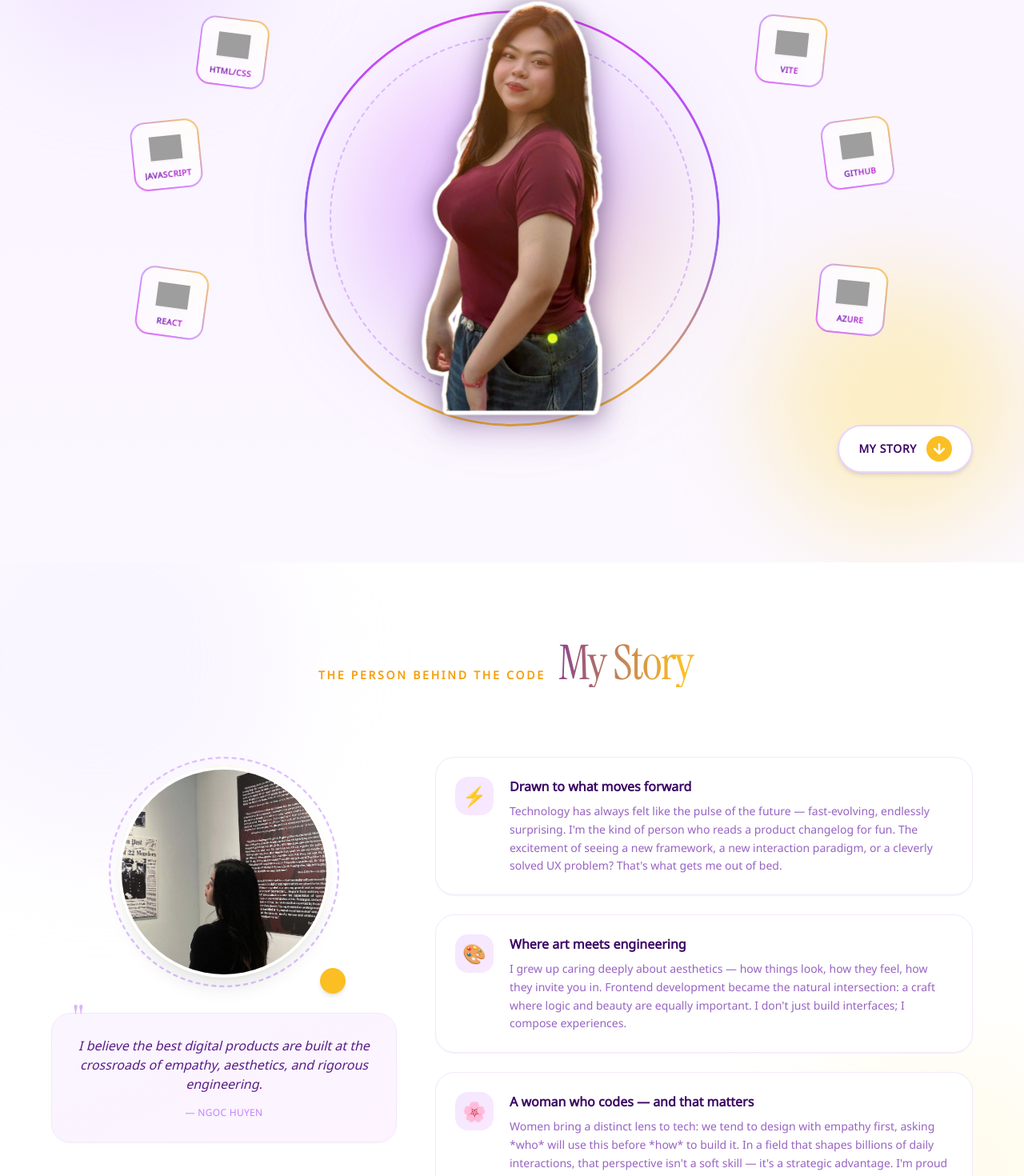
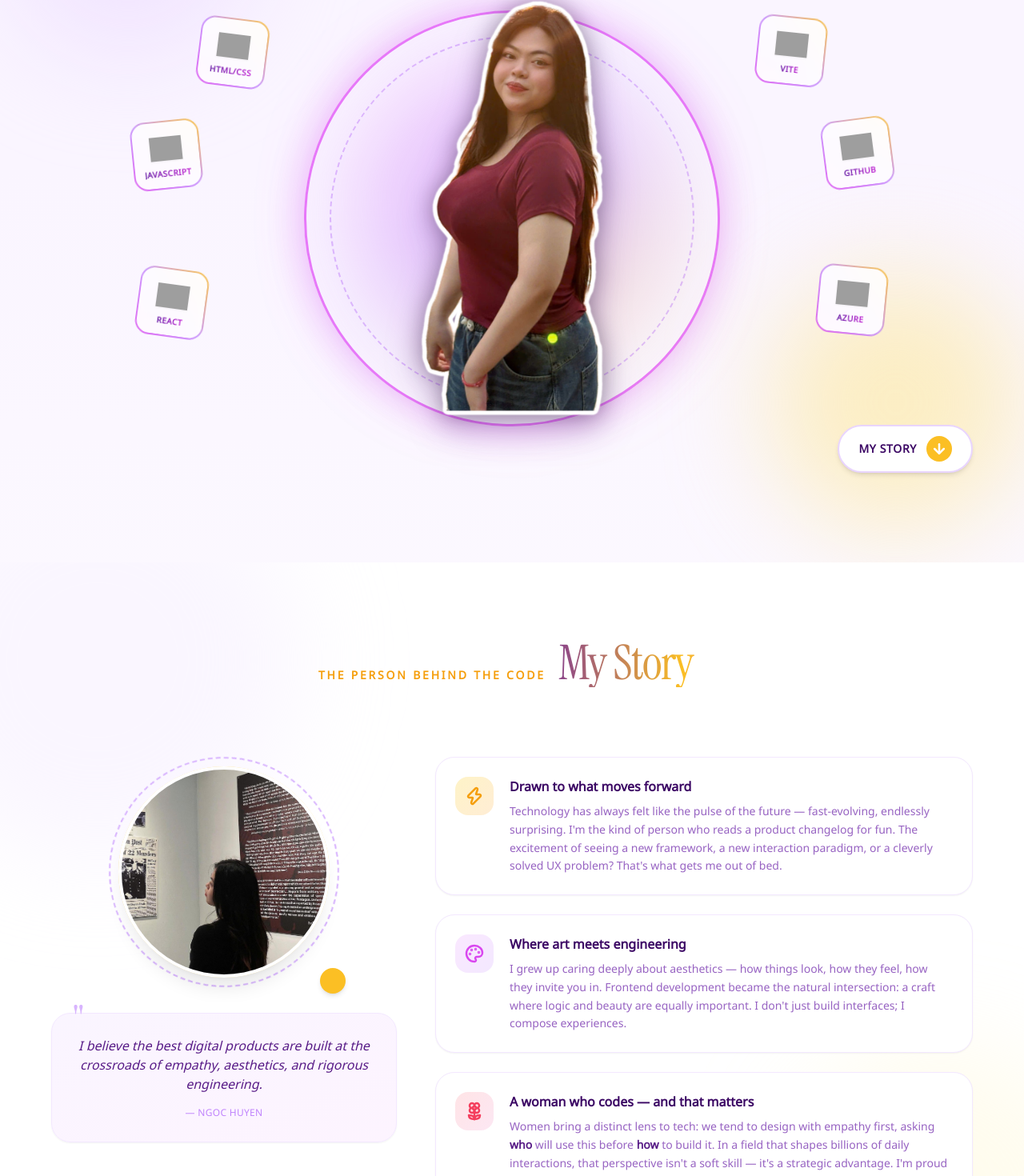
Before and after one commit to NgocHuyen2309/Personal_Web_Portfolio, a React (Vite) app: page / in a window 1280 px wide. Shown: the part 1083-2553 px from the top of the page at 80% size. Built offline with nearby package versions, Linux system fonts and the light colour scheme; grey boxes are pictures that could not be loaded.

Commit message:
feat: optimize responsive layouts and update UI icons
- Reverse HeroSection layout on mobile
- Add background blur to Header logo on scroll
- Optimize ProfileSection rendering and adjust Tablet sizes to fix icon clipping
- Update MyStorySection with Lucide icons and highlighted text formatting

```diff
--- a/src/components/Header.tsx
+++ b/src/components/Header.tsx
@@ -16,7 +16,7 @@ export function Header() {
       transition={{ duration: 0.8, ease: "easeOut" }}
       className="fixed top-0 left-0 w-full z-50 px-6 py-4 flex items-center justify-between"
     >
-      <a href="https://github.com/NgocHuyen2309" target="_blank" rel="noreferrer" className="flex items-center gap-2 text-purple-950 hover:text-amber-500 transition-colors cursor-pointer">
+      <a href="https://github.com/NgocHuyen2309" target="_blank" rel="noreferrer" className="flex items-center gap-2 text-purple-950 hover:text-amber-500 transition-colors cursor-pointer bg-white/70 backdrop-blur-md px-4 py-2 rounded-full border border-purple-100/50 shadow-sm">
         <Flower2 className="w-6 h-6 text-amber-500" />
         <span className="font-serif text-xl font-medium tracking-tight">Hoenne2309</span>
       </a>
--- a/src/components/HeroSection.tsx
+++ b/src/components/HeroSection.tsx
@@ -13,10 +13,10 @@ export function HeroSection() {
       <div className="absolute top-20 left-10 w-64 h-64 bg-purple-200/40 blur-3xl rounded-full mix-blend-multiply" />
       <div className="absolute bottom-20 right-10 w-80 h-80 bg-amber-200/30 blur-3xl rounded-full mix-blend-multiply" />
 
-      <div className="max-w-6xl w-full grid grid-cols-1 lg:grid-cols-2 gap-12 items-center z-10">
+      <div className="max-w-6xl w-full flex flex-col-reverse lg:grid lg:grid-cols-2 gap-8 lg:gap-12 items-center z-10 mt-10 lg:mt-0">
 
         {/* Left: Typography */}
-        <div className="flex flex-col gap-6">
+        <div className="flex flex-col gap-4 lg:gap-6 items-center text-center lg:items-start lg:text-left">
           <motion.div
             initial={{ opacity: 0, x: -30 }}
             animate={{ opacity: 1, x: 0 }}
@@ -64,7 +64,7 @@ export function HeroSection() {
           className="flex justify-center lg:justify-end"
         >
           <div
-            className="relative w-[320px] h-[320px] md:w-[450px] md:h-[450px] bg-gradient-to-br from-purple-300 to-fuchsia-400 p-2 shadow-xl animate-float"
+            className="relative w-[280px] h-[280px] md:w-[450px] md:h-[450px] bg-gradient-to-br from-purple-300 to-fuchsia-400 p-2 shadow-xl animate-float"
             style={{ borderRadius: '40% 60% 70% 30% / 40% 50% 60% 50%' }}
           >
             <div
--- a/src/components/MyStorySection.tsx
+++ b/src/components/MyStorySection.tsx
@@ -2,21 +2,33 @@ import { motion } from 'framer-motion';
 import { useInViewAnimation } from '../hooks/useInViewAnimation';
 import me3 from '../assets/me3.jpg';
 
+import { Zap, Palette, Flower2 } from 'lucide-react';
+
 const storyCards = [
   {
-    icon: '⚡',
+    icon: Zap,
+    iconColor: 'text-amber-500',
+    bgClass: 'bg-gradient-to-br from-amber-100 to-orange-100',
     title: 'Drawn to what moves forward',
     body: "Technology has always felt like the pulse of the future — fast-evolving, endlessly surprising. I'm the kind of person who reads a product changelog for fun. The excitement of seeing a new framework, a new interaction paradigm, or a cleverly solved UX problem? That's what gets me out of bed.",
   },
   {
-    icon: '🎨',
+    icon: Palette,
+    iconColor: 'text-fuchsia-500',
+    bgClass: 'bg-gradient-to-br from-fuchsia-100 to-purple-100',
     title: 'Where art meets engineering',
     body: "I grew up caring deeply about aesthetics — how things look, how they feel, how they invite you in. Frontend development became the natural intersection: a craft where logic and beauty are equally important. I don't just build interfaces; I compose experiences.",
   },
   {
-    icon: '🌸',
+    icon: Flower2,
+    iconColor: 'text-rose-500',
+    bgClass: 'bg-gradient-to-br from-rose-100 to-pink-100',
     title: 'A woman who codes — and that matters',
-    body: "Women bring a distinct lens to tech: we tend to design with empathy first, asking *who* will use this before *how* to build it. In a field that shapes billions of daily interactions, that perspective isn't a soft skill — it's a strategic advantage. I'm proud to be part of a generation redefining what a developer looks like.",
+    body: (
+      <>
+        Women bring a distinct lens to tech: we tend to design with empathy first, asking <span className="font-bold text-purple-900">who</span> will use this before <span className="font-bold text-purple-900">how</span> to build it. In a field that shapes billions of daily interactions, that perspective isn't a soft skill — it's a strategic advantage. I'm proud to be part of a generation redefining what a developer looks like.
+      </>
+    ),
   },
 ];
 
@@ -91,8 +103,8 @@ export function MyStorySection() {
                 whileHover={{ x: 6 }}
                 className="group flex gap-5 bg-white border border-purple-100 rounded-3xl p-6 shadow-sm hover:shadow-purple-200/60 hover:border-purple-200 transition-all duration-300 cursor-default"
               >
-                <div className="shrink-0 w-12 h-12 rounded-2xl bg-gradient-to-br from-purple-100 to-fuchsia-100 flex items-center justify-center text-2xl group-hover:scale-110 transition-transform duration-300">
-                  {card.icon}
+                <div className={`shrink-0 w-12 h-12 rounded-2xl ${card.bgClass} flex items-center justify-center group-hover:scale-110 transition-transform duration-300`}>
+                  <card.icon className={`w-6 h-6 ${card.iconColor}`} strokeWidth={2.5} />
                 </div>
                 <div>
                   <h3 className="font-semibold text-purple-950 text-base mb-2">{card.title}</h3>
--- a/src/components/ProfileSection.tsx
+++ b/src/components/ProfileSection.tsx
@@ -59,7 +59,7 @@ export function ProfileSection() {
           className="absolute w-[320px] h-[320px] md:w-[520px] md:h-[520px] rounded-full z-10 flex items-center justify-center"
         >
           {/* Outer glowing gradient ring */}
-          <div className="absolute inset-0 rounded-full border-[3px] border-transparent shadow-[0_0_50px_rgba(217,70,239,0.3)]" style={{ background: 'linear-gradient(to right, #d946ef, #8b5cf6, #fbbf24) border-box', WebkitMask: 'linear-gradient(#fff 0 0) padding-box, linear-gradient(#fff 0 0)', WebkitMaskComposite: 'xor', maskComposite: 'exclude' }} />
+          <div className="absolute inset-0 rounded-full border-[3px] border-purple-400 shadow-[0_0_30px_rgba(217,70,239,0.3)] md:border-fuchsia-400 md:shadow-[0_0_50px_rgba(217,70,239,0.4)]" />
 
           {/* Secondary rotating dashed ring */}
           <motion.div
@@ -69,7 +69,7 @@ export function ProfileSection() {
           />
 
           {/* Intense vibrant center glow */}
-          <div className="absolute inset-16 bg-gradient-to-tr from-fuchsia-400/40 via-purple-500/30 to-amber-300/40 rounded-full blur-[60px]" />
+          <div className="absolute inset-16 bg-gradient-to-tr from-fuchsia-400/40 via-purple-500/30 to-amber-300/40 rounded-full blur-[30px] md:blur-[60px]" />
         </motion.div>
 
         {/* ─── Center: large sticker image, no frame ─── */}
@@ -81,7 +81,7 @@ export function ProfileSection() {
           <img
             src={stickerImg}
             alt="Hua Thi Ngoc Huyen"
-            className="w-auto h-[450px] md:h-[650px] object-contain select-none filter drop-shadow-[0_0_40px_rgba(217,70,239,0.5)] drop-shadow-[0_15px_20px_rgba(88,28,135,0.3)]"
+            className="w-auto h-[450px] md:h-[550px] lg:h-[650px] object-contain select-none filter drop-shadow-[0_0_40px_rgba(217,70,239,0.5)] drop-shadow-[0_15px_20px_rgba(88,28,135,0.3)]"
             draggable={false}
           />
         </motion.div>
@@ -93,10 +93,13 @@ export function ProfileSection() {
 
           const rxDesk = 440;
           const ryDesk = 360;
-          const rxMob = 160;
-          const ryMob = 250;
+          const rxTab = 320;
+          const ryTab = 300;
+          const rxMob = 170;
+          const ryMob = 220;
 
           const posDesk = posFromAngle(angle, rxDesk, ryDesk);
+          const posTab = posFromAngle(angle, rxTab, ryTab);
           const posMob = posFromAngle(angle, rxMob, ryMob);
 
           return (
@@ -113,23 +116,29 @@ export function ProfileSection() {
                   rotate: { delay: i * 0.1, duration: 2.5 + (i % 2) * 0.5, repeat: Infinity, ease: 'easeInOut' },
                   y: { delay: i * 0.1, duration: 2.5 + (i % 2) * 0.5, repeat: Infinity, ease: 'easeInOut' },
                 }}
-                className="relative flex flex-col items-center gap-1.5 w-16 h-16 md:w-[86px] md:h-[86px] justify-center group hover:scale-110 transition-all duration-300 cursor-default"
+                className="relative flex flex-col items-center gap-1.5 w-12 h-12 md:w-[86px] md:h-[86px] justify-center group hover:scale-110 transition-all duration-300 cursor-default"
               >
                 {/* Gradient Border Background */}
-                <div className="absolute inset-0 bg-gradient-to-tr from-fuchsia-500 via-purple-400 to-amber-400 rounded-[18px] opacity-80 group-hover:opacity-100 group-hover:shadow-[0_0_20px_rgba(192,132,252,0.6)] transition-all duration-300" />
+                <div className="absolute inset-0 bg-gradient-to-tr from-fuchsia-500 via-purple-400 to-amber-400 rounded-xl md:rounded-[18px] opacity-80 group-hover:opacity-100 group-hover:shadow-[0_0_20px_rgba(192,132,252,0.6)] transition-all duration-300" />
                 {/* Inner glass card */}
-                <div className="absolute inset-[2px] bg-white/95 backdrop-blur-md rounded-[16px] flex flex-col items-center justify-center gap-1.5 z-10">
-                  <img src={item.icon} alt={item.name} className="w-7 h-7 md:w-10 md:h-10 object-contain drop-shadow-sm" />
-                  <span className="text-[8px] md:text-[10px] font-extrabold text-transparent bg-clip-text bg-gradient-to-r from-purple-800 to-fuchsia-600 uppercase leading-none mt-0.5 tracking-wider">{item.name}</span>
+                <div className="absolute inset-[2px] bg-white/95 backdrop-blur-md rounded-[10px] md:rounded-[16px] flex flex-col items-center justify-center gap-1 z-10">
+                  <img src={item.icon} alt={item.name} className="w-5 h-5 md:w-10 md:h-10 object-contain drop-shadow-sm" />
+                  <span className="hidden md:block text-[10px] font-extrabold text-transparent bg-clip-text bg-gradient-to-r from-purple-800 to-fuchsia-600 uppercase leading-none mt-0.5 tracking-wider">{item.name}</span>
                 </div>
               </motion.div>
 
               <style>{`
                 .orbit-pos-${i} {
-                  margin-left: calc(${posMob.x}px - 32px);
-                  margin-top: calc(${posMob.y}px - 32px);
+                  margin-left: calc(${posMob.x}px - 24px);
+                  margin-top: calc(${posMob.y}px - 24px);
                 }
                 @media (min-width: 768px) {
+                  .orbit-pos-${i} {
+                    margin-left: calc(${posTab.x}px - 43px);
+                    margin-top: calc(${posTab.y}px - 43px);
+                  }
+                }
+                @media (min-width: 1024px) {
                   .orbit-pos-${i} {
                     margin-left: calc(${posDesk.x}px - 43px);
                     margin-top: calc(${posDesk.y}px - 43px);
--- a/src/components/ScrollSpySidebar.tsx
+++ b/src/components/ScrollSpySidebar.tsx
@@ -24,7 +24,7 @@ export function ScrollSpySidebar() {
   }, []);
 
   return (
-    <div className="fixed left-6 top-1/2 -translate-y-1/2 z-40 hidden lg:flex flex-col gap-6">
+    <div className="fixed left-6 top-1/2 -translate-y-1/2 z-40 hidden xl:flex flex-col gap-6">
       {sections.map((section) => (
         <a
           key={section}
```
